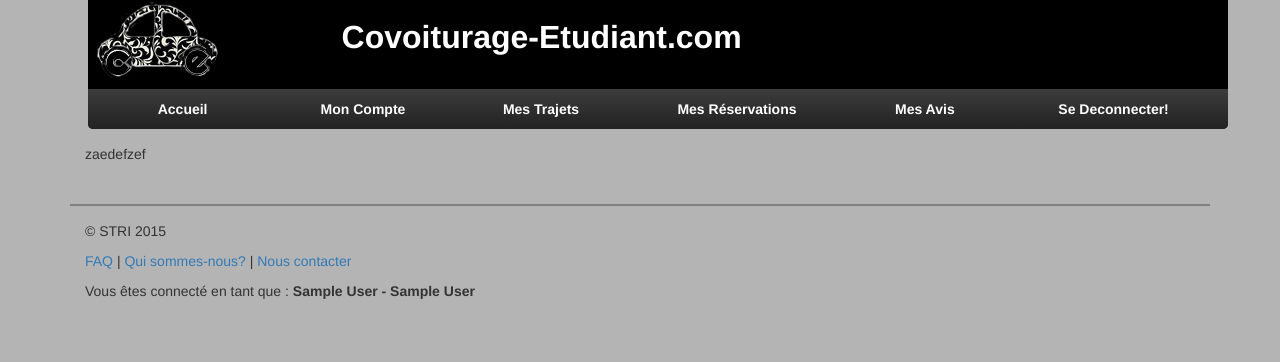
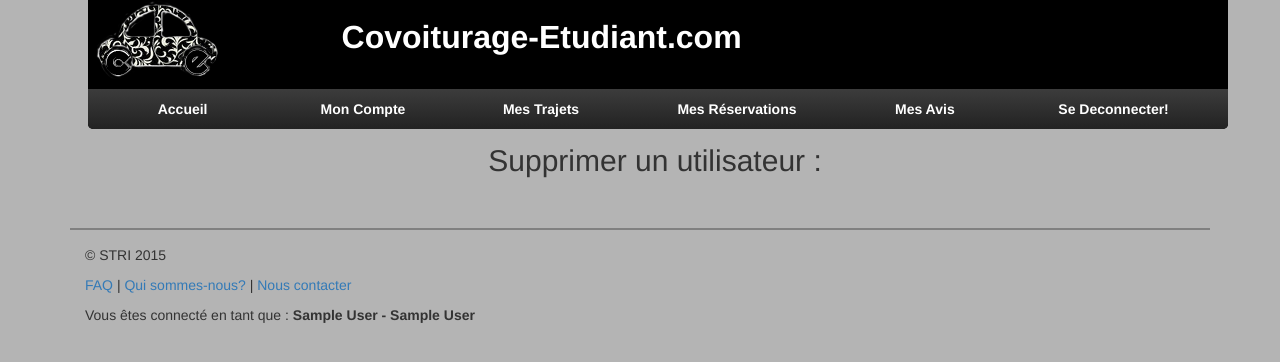
Before and after one commit to Shuntor/coVoiturage, a PHP site: page /index.php?p=admin in a window 1280 px wide. Shown: the top 362 px of the page. Run offline with PHP 8.4, Linux system fonts and the light colour scheme; the visitor is signed in with stand-in values (Sample User, id 1); a stand-in replaces the project's code that opens the database connection; some libraries are stand-ins or nearby versions.

Commit message:
Suppression d'un utilisateur

```diff
--- a/include/admin.php
+++ b/include/admin.php
@@ -1 +1,43 @@
-zaedefzef
+<?php
+if (isset($_POST['supprimer'])) {
+	$suppression="DELETE FROM CompteUtilisateur  WHERE idU='".$_POST['idU']."';";
+	$suppression=mysqli_query($conn, $suppression) or die('Erreur delete : '.mysqli_error($conn));
+}
+
+
+?>
+
+ <div class="row marketing">
+      <h2><center>Supprimer un utilisateur :</center></h2>
+       <div class="col-lg-12" >
+ 	<form method="post" action="index.php?p=admin" onSubmit="return verif(this)">
+ <?php
+
+    /* On récupère les derniers utilisateurs de 1 à 10 */
+    $reqUtilisateur="SELECT * FROM CompteUtilisateur  where idU!='".$_SESSION['idU']."'";
+	$reqUtilisateur=mysqli_query($conn, $reqUtilisateur) or die('Erreur select : '.mysqli_error($conn));
+
+		while ($utilisateur = mysqli_fetch_array($reqUtilisateur)){
+            ?>
+
+    		<div class="form-group annonce mesutilisateurs col-lg-5 " style="margin-left:50px;margin-right:50;">
+          <h4><?php echo $utilisateur['prenomU']." > ".$utilisateur['nomU']; ?></h4>
+          <ul >
+            <li class="list-unstyled">ID : <?php echo $utilisateur['idU']; ?></li>
+            <li class="list-unstyled">Prenom: <?php echo $utilisateur['prenomU'] ?></li>
+            <li class="list-unstyled">Nom : <?php echo $utilisateur['nomU'] ?></li>
+            <li class="list-unstyled">Age : <?php echo $utilisateur['age']; ?></li>
+            <li class="list-unstyled">Genre : <?php echo $utilisateur['genre'] ?> </li>
+            <li class="list-unstyled">Mail : <?php echo $utilisateur['mail'] ?></li>
+            <li class="list-unstyled">Telephone : <?php echo $utilisateur['telephone'] ?></li>
+            <li class="list-unstyled">Pays : <?php echo $utilisateur['pays'] ?></li>
+            <input type="hidden"  name="idU"  value="<?php echo $utilisateur['idU'] ?>">
+          </ul>
+            <center><input class="btn btn-danger" type='submit' value='Supprimer' name='supprimer' /></center>
+          </div>
+		<?php
+        }
+    ?>
+	</form>
+ </div>
+ </div>
```
Also changed, not shown: scriptBDD.sql (+5 -4 lines).
